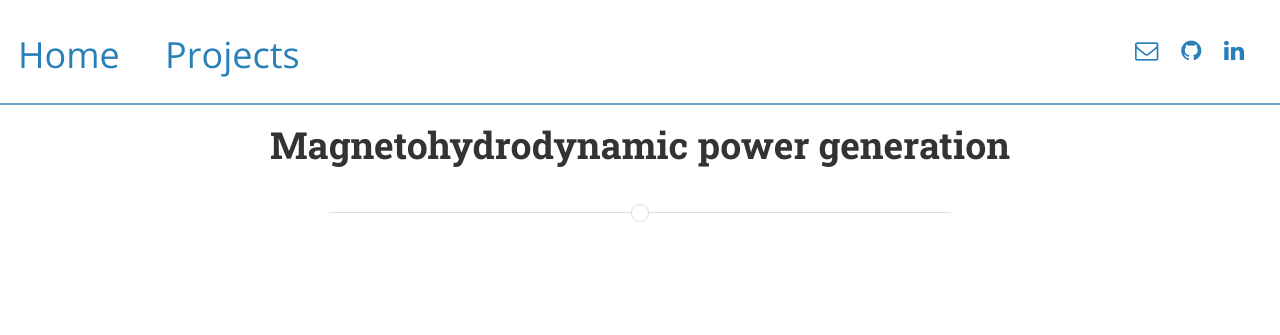
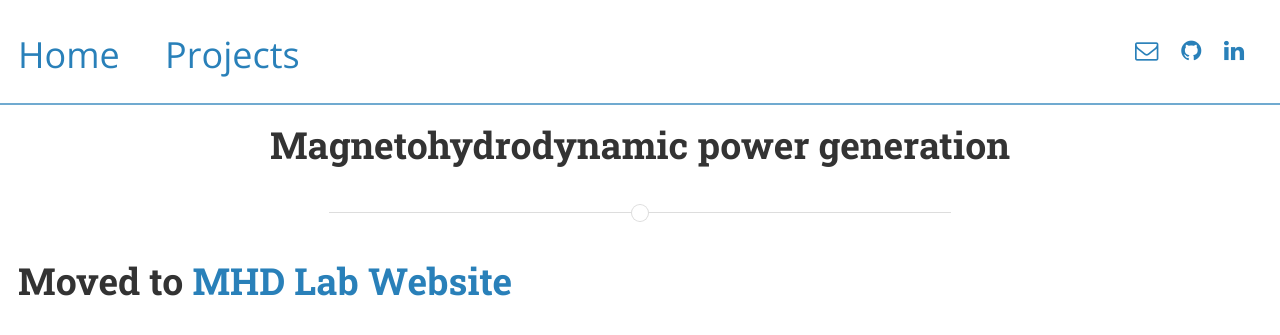
Before and after one commit to aspitarl/aspitarl.github.io, a Jekyll site: the page built from _projects/2_aiaa.md, in a window 1280 px wide. Shown: the top 335 px of the page. Built offline with Jekyll 4.4.1, drawn with Linux system fonts in a browser that asks for light colours; nearby versions of some CDN libraries.

Commit message:
add redirect link on actual post urls

```diff
--- a/_projects/1_nlp.markdown
+++ b/_projects/1_nlp.markdown
@@ -6,3 +6,5 @@ img: /projects/1_nlp/lit-clustering.png
 redirect: https://mhdlab.github.io/projects/1_nlp/
 importance: 1
 ---
+
+# Moved to [MHD Lab Website](https://mhdlab.github.io/projects/1_nlp/)
--- a/_projects/2_aiaa.md
+++ b/_projects/2_aiaa.md
@@ -6,3 +6,5 @@ img: /projects/2_aiaa/TurbovsMHD.PNG
 redirect: https://mhdlab.github.io/projects/2_aiaa/
 importance: 1
 ---
+
+# Moved to [MHD Lab Website](https://mhdlab.github.io/projects/2_aiaa/)
```
